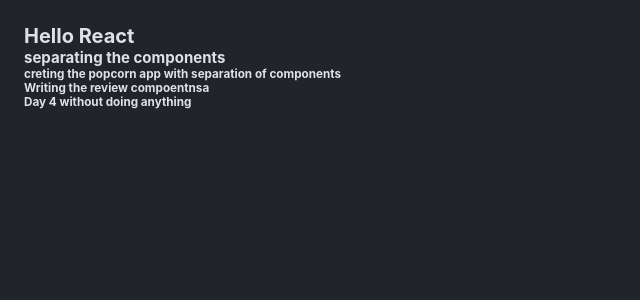
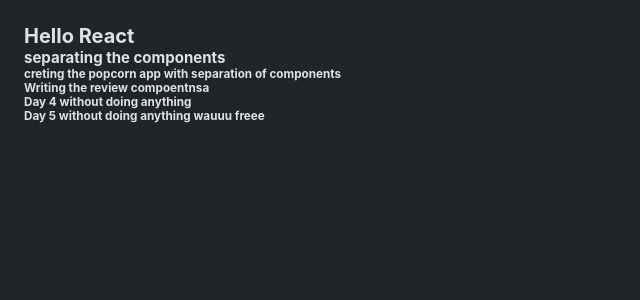
Before and after one commit to nikhilbudhathoki09/usePopcorn-React, a React (Create React App) app: page / in a window 1280 px wide. Shown: the top 300 px of the page, without its empty margins (0-640 px from the left). Built offline with nearby package versions, Linux system fonts and the light colour scheme.

Commit message:
changing the ui

```diff
--- a/src/App.js
+++ b/src/App.js
@@ -8,6 +8,7 @@
       <h3>creting the popcorn app with separation of components</h3>
       <h3>Writing the review compoentnsa</h3>
       <h3>Day 4 without doing anything</h3>
+      <h3>Day 5 without doing anything wauuu freee</h3>
     </div>
   );
 }
```
